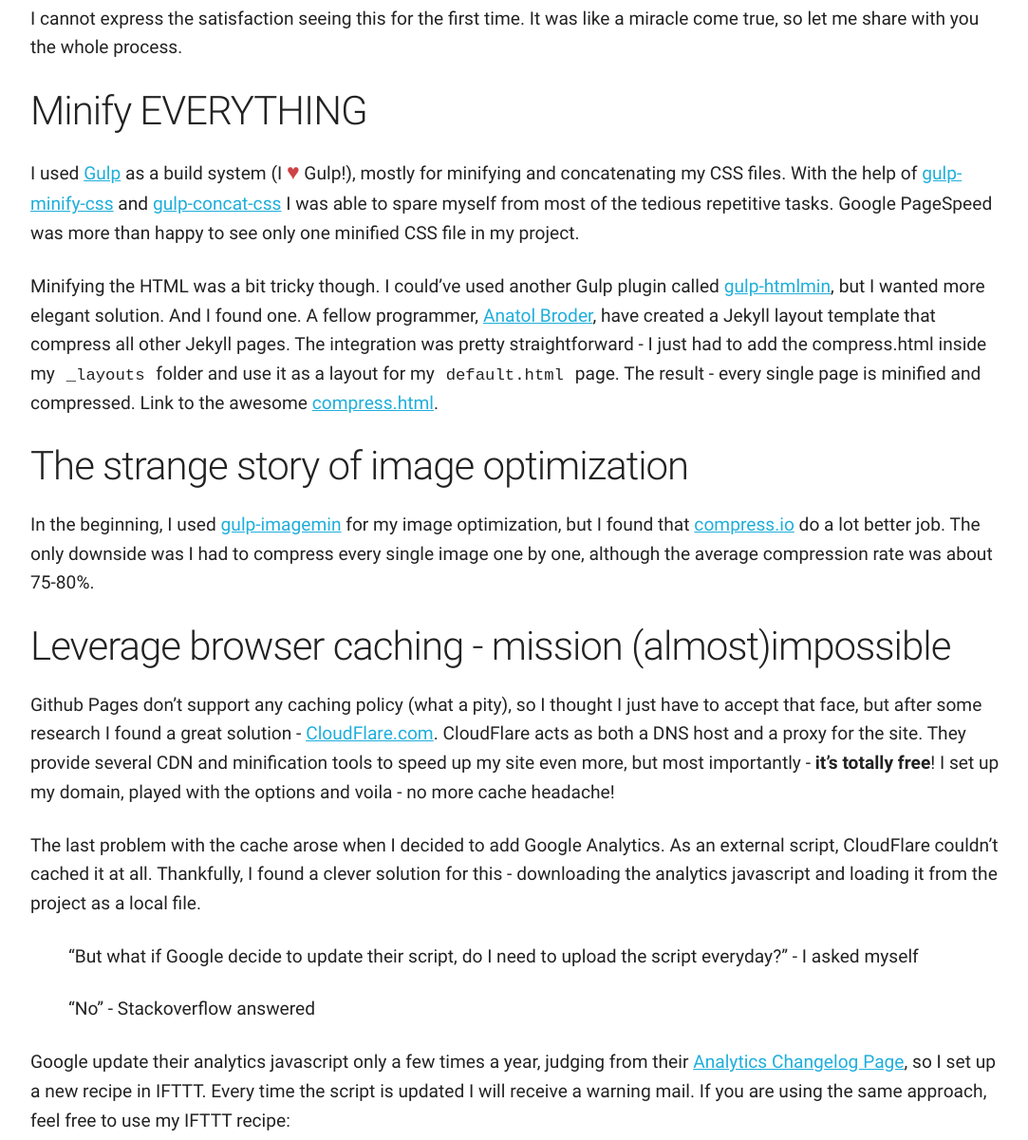
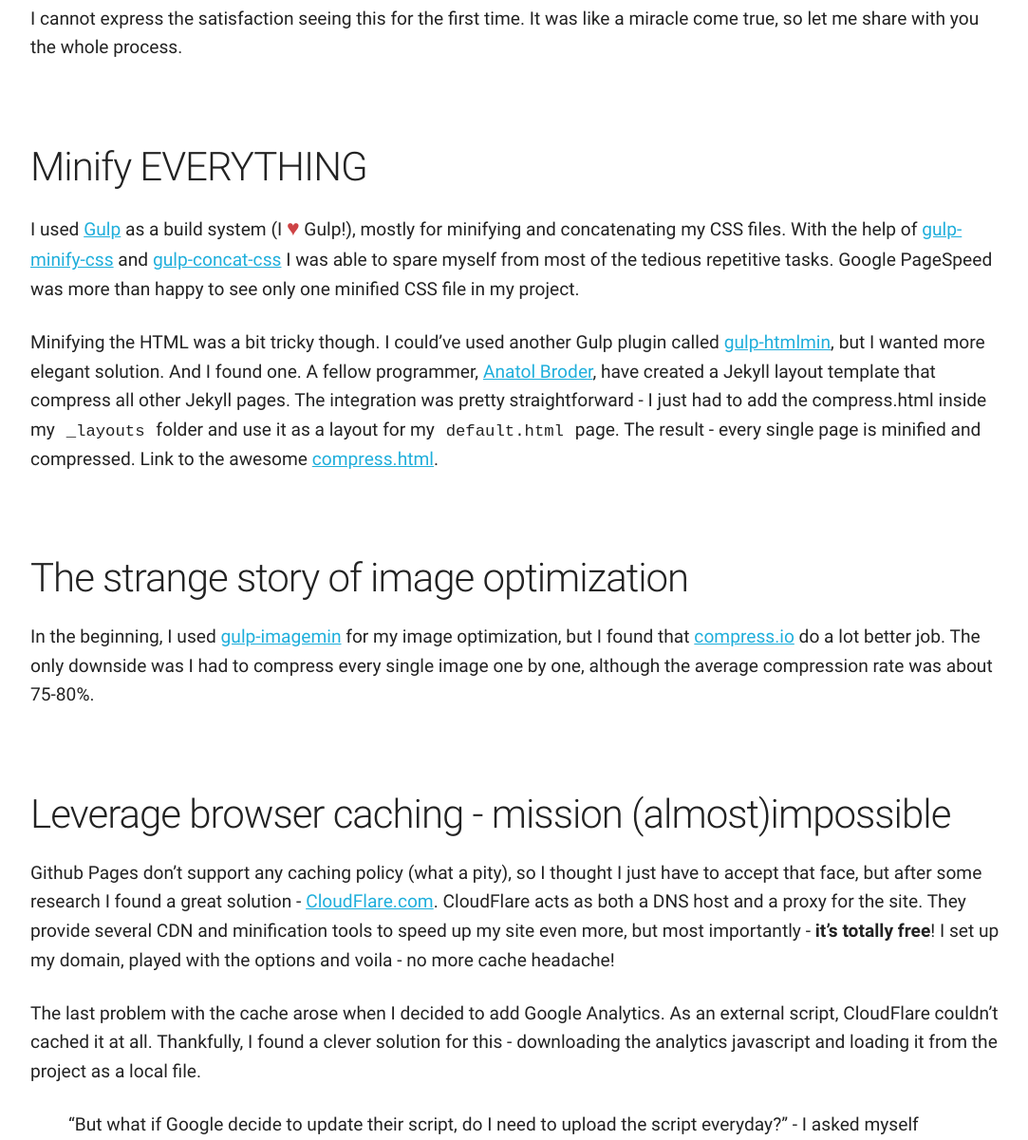
Before and after one commit to KleoPetroff/kleopetroff.github.io, a Jekyll site: the page built from _posts/2015-07-03-road-to-perfection.md, in a window 1280 px wide. Shown: the part 1813-3014 px from the top of the page at 95% size, without its empty margins (96-1179 px from the left). Built offline with Jekyll 4.4.1, drawn with Linux system fonts in a browser that asks for light colours; a script that is not in the unit is left out; grey boxes are pictures that could not be loaded.

Commit message:
Add top margin to h2 and h3 post headings

```diff
--- a/css/custom.css
+++ b/css/custom.css
@@ -231,6 +231,11 @@
     text-align: center;
     margin-bottom: 1em;
     font-family: 'Roboto Slab', 'Roboto', Verdana, sans-serif;
+}
+
+.post h2,
+.post h3 {
+    margin-top: 2em;
 }
 
 /* About Us */
```
Also changed, not shown: assets/css/styles.min.css.
